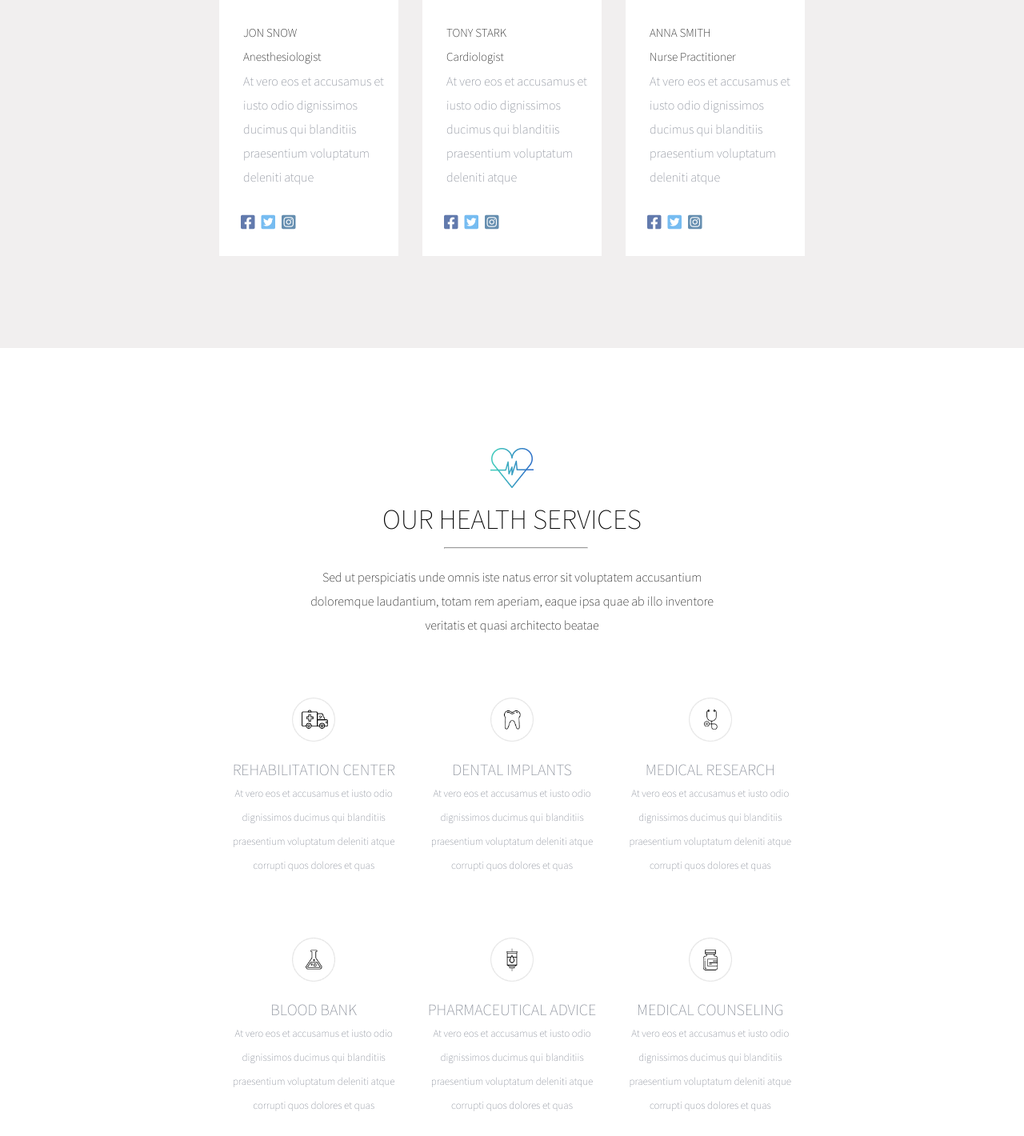
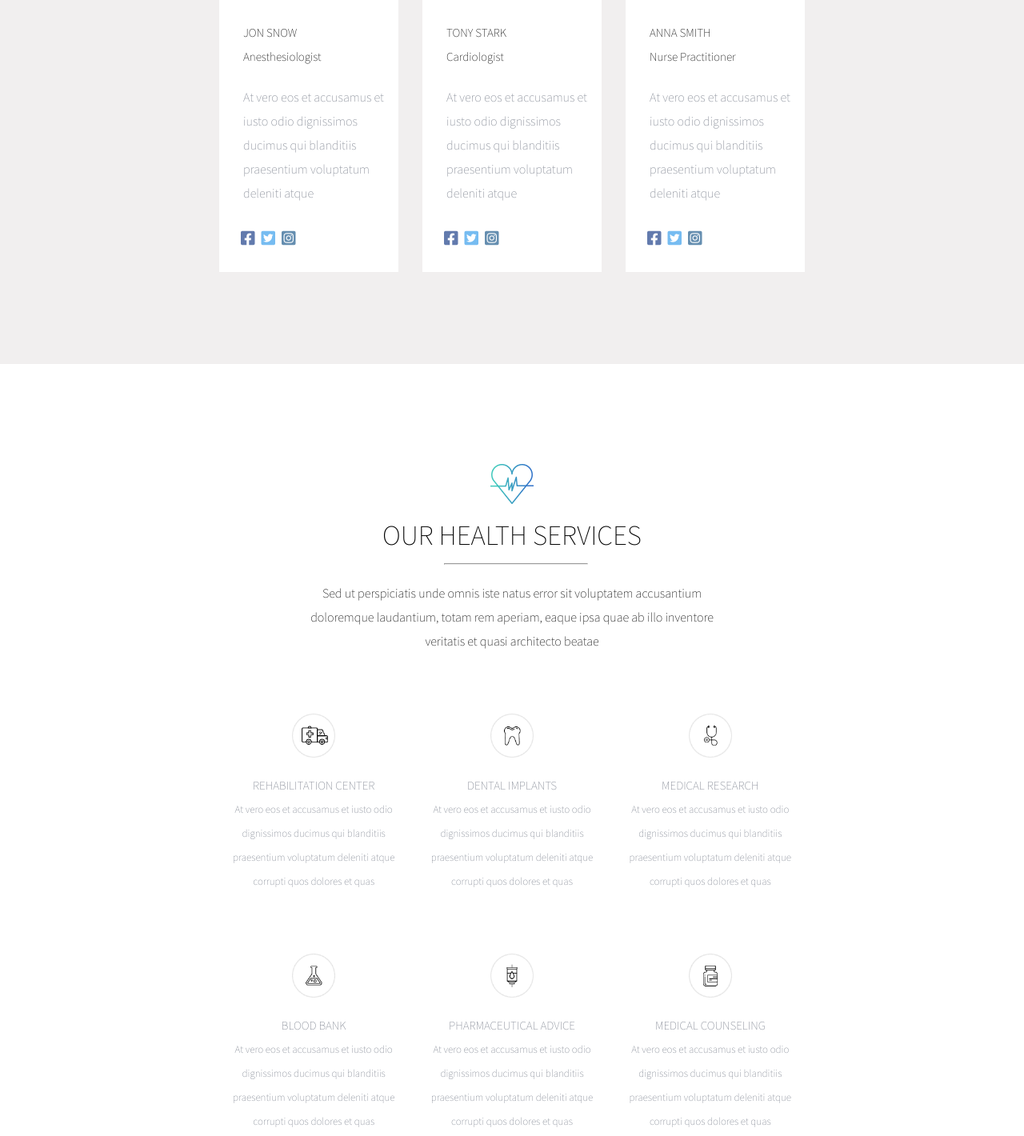
Before and after one commit to Sambataro/proj-html-vuejs, a website: page index.html in a window 1280 px wide. Shown: the part 1744-3164 px from the top of the page at 80% size. Drawn offline with nearby package versions, Linux system fonts and the light colour scheme.

Commit message:
ultime correzioni

```diff
--- a/src/partials/_main.scss
+++ b/src/partials/_main.scss
@@ -85,6 +85,7 @@
       {
         padding-left: 30px;
         font-weight: $fontWeight;
+        margin-top: $textMargin;
         color: $grayColor;
       }
 
@@ -172,7 +173,7 @@
 
       h5
       {
-        font-size: $fontsize20;
+        font-size: $fontSize15;
         &:hover
         {
           color: $brandColor;
```
Also changed, not shown: css/app.css.
